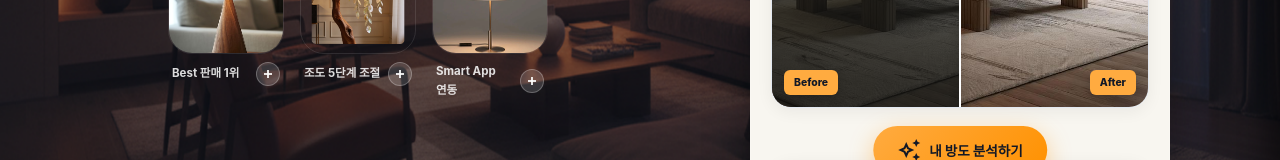
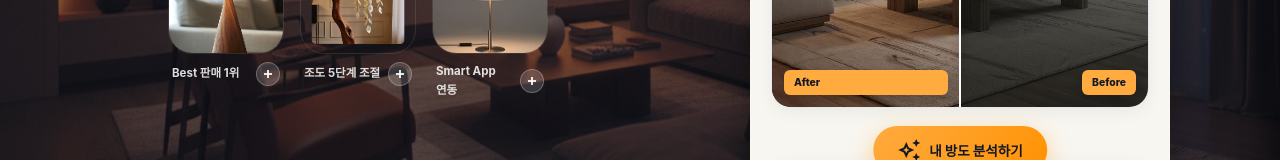
Before and after one commit to ltn3515-ui/viewlight, a React (Vite) app: page /bna-all in a window 1280 px wide. Shown: the part 546-706 px from the top of the page. Built offline with nearby package versions, Linux system fonts and the light colour scheme; no server answers.

Commit message:
feat: reverse comparison direction (left=bright/After, right=dark/Before), cache-aware aspect ratio loading

```diff
--- a/src/components/modals/ImageViewerModal.tsx
+++ b/src/components/modals/ImageViewerModal.tsx
@@ -8,14 +8,27 @@ export const ImageViewerModal: React.FC = () => {
   const isDragging = useRef(false);
   const hasDragged = useRef(false);
   const sliderRef = useRef<HTMLDivElement>(null);
+  const hiddenImgRef = useRef<HTMLImageElement>(null);
 
-  // Reset states when the modal is opened/changed
+  // Reset states when the modal is opened/changed, and immediately check if image is complete
   useEffect(() => {
     if (activeModal === 'imageViewer') {
       setSliderPos(50);
       setAspectRatio(null);
       isDragging.current = false;
       hasDragged.current = false;
+
+      // Handle cached images immediately
+      setTimeout(() => {
+        if (hiddenImgRef.current && hiddenImgRef.current.complete) {
+          const { naturalWidth, naturalHeight } = hiddenImgRef.current;
+          if (selectedProduct?.id === 'bna-home-zoom') {
+            setAspectRatio((naturalWidth / 2) / naturalHeight);
+          } else {
+            setAspectRatio(naturalWidth / naturalHeight);
+          }
+        }
+      }, 50);
     }
   }, [activeModal, selectedProduct]);
 
@@ -31,11 +44,18 @@ export const ImageViewerModal: React.FC = () => {
     setSliderPos(percentage);
   };
 
-  const handleMouseDown = (e: React.MouseEvent | React.TouchEvent) => {
+  const handleMouseDown = (e: React.MouseEvent) => {
     isDragging.current = true;
     hasDragged.current = false;
-    const clientX = 'touches' in e ? e.touches[0].clientX : e.clientX;
-    handleSliderMove(clientX);
+    handleSliderMove(e.clientX);
+  };
+
+  const handleTouchStart = (e: React.TouchEvent) => {
+    isDragging.current = true;
+    hasDragged.current = false;
+    if (e.touches.length > 0) {
+      handleSliderMove(e.touches[0].clientX);
+    }
   };
 
   const handleMouseMove = (e: React.MouseEvent) => {
@@ -98,6 +118,7 @@ export const ImageViewerModal: React.FC = () => {
 
         {/* Hidden image loader to detect natural dimensions and compute aspect ratio */}
         <img
+          ref={hiddenImgRef}
           src={selectedProduct.img}
           onLoad={handleImageLoad}
           style={{ display: 'none' }}
@@ -111,7 +132,7 @@ export const ImageViewerModal: React.FC = () => {
             style={{
               position: 'relative',
               width: '100%',
-              aspectRatio: aspectRatio ? `${aspectRatio}` : '1 / 1',
+              aspectRatio: aspectRatio ? `${aspectRatio}` : '1.5 / 1',
               maxHeight: '65vh',
               overflow: 'hidden',
               cursor: 'ew-resize',
@@ -122,12 +143,12 @@ export const ImageViewerModal: React.FC = () => {
               backgroundColor: '#111318',
             }}
             onMouseDown={handleMouseDown}
-            onTouchStart={handleMouseDown}
+            onTouchStart={handleTouchStart}
           >
             {selectedProduct.id === 'bna-home-zoom' ? (
               // Case 1: Side-by-side split image
               <>
-                {/* Before layer (left half of the combined image, scaled 200% and aligned left) */}
+                {/* Before layer - Base (left half of the combined image, B&W/dark, shown on the right side) */}
                 <div style={{ position: 'absolute', top: 0, left: 0, width: '100%', height: '100%', overflow: 'hidden' }}>
                   <img
                     src={selectedProduct.img}
@@ -142,10 +163,10 @@ export const ImageViewerModal: React.FC = () => {
                       pointerEvents: 'none',
                     }}
                   />
-                  <span className="bna-tag-badge before-badge" style={{ pointerEvents: 'none' }}>Before</span>
+                  <span className="bna-tag-badge before-badge" style={{ pointerEvents: 'none', right: '12px', left: 'auto' }}>Before</span>
                 </div>
 
-                {/* After layer (right half of the combined image, scaled 200% and aligned right, clipped by slider position) */}
+                {/* After layer - Overlay (right half of the combined image, warm/bright, shown on the left side, clipped from the right) */}
                 <div
                   style={{
                     position: 'absolute',
@@ -154,8 +175,8 @@ export const ImageViewerModal: React.FC = () => {
                     width: '100%',
                     height: '100%',
                     overflow: 'hidden',
-                    clipPath: `inset(0 0 0 ${sliderPos}%)`,
-                    WebkitClipPath: `inset(0 0 0 ${sliderPos}%)`,
+                    clipPath: `inset(0 ${100 - sliderPos}% 0 0)`,
+                    WebkitClipPath: `inset(0 ${100 - sliderPos}% 0 0)`,
                     transition: isDragging.current ? 'none' : 'clip-path 0.1s ease-out, -webkit-clip-path 0.1s ease-out',
                   }}
                 >
@@ -172,13 +193,13 @@ export const ImageViewerModal: React.FC = () => {
                       pointerEvents: 'none',
                     }}
                   />
-                  <span className="bna-tag-badge after-badge" style={{ pointerEvents: 'none', right: '12px', left: 'auto' }}>After</span>
+                  <span className="bna-tag-badge after-badge" style={{ pointerEvents: 'none', left: '12px', right: 'auto' }}>After</span>
                 </div>
               </>
             ) : (
               // Case 2: Single image with dark/warm contrast filters
               <>
-                {/* Before layer (dark filter applied) */}
+                {/* Before layer - Base (dark filter applied, shown on the right side) */}
                 <div style={{ position: 'absolute', top: 0, left: 0, width: '100%', height: '100%', overflow: 'hidden' }}>
                   <img
                     src={selectedProduct.img}
@@ -191,10 +212,10 @@ export const ImageViewerModal: React.FC = () => {
                       pointerEvents: 'none',
                     }}
                   />
-                  <span className="bna-tag-badge before-badge" style={{ pointerEvents: 'none' }}>Before</span>
+                  <span className="bna-tag-badge before-badge" style={{ pointerEvents: 'none', right: '12px', left: 'auto' }}>Before</span>
                 </div>
 
-                {/* After layer (warm filter applied, clipped by slider position) */}
+                {/* After layer - Overlay (warm filter applied, shown on the left side, clipped from the right) */}
                 <div
                   style={{
                     position: 'absolute',
@@ -203,8 +224,8 @@ export const ImageViewerModal: React.FC = () => {
                     width: '100%',
                     height: '100%',
                     overflow: 'hidden',
-                    clipPath: `inset(0 0 0 ${sliderPos}%)`,
-                    WebkitClipPath: `inset(0 0 0 ${sliderPos}%)`,
+                    clipPath: `inset(0 ${100 - sliderPos}% 0 0)`,
+                    WebkitClipPath: `inset(0 ${100 - sliderPos}% 0 0)`,
                     transition: isDragging.current ? 'none' : 'clip-path 0.1s ease-out, -webkit-clip-path 0.1s ease-out',
                   }}
                 >
@@ -219,7 +240,7 @@ export const ImageViewerModal: React.FC = () => {
                       pointerEvents: 'none',
                     }}
                   />
-                  <span className="bna-tag-badge after-badge" style={{ pointerEvents: 'none', right: '12px', left: 'auto' }}>After</span>
+                  <span className="bna-tag-badge after-badge" style={{ pointerEvents: 'none', left: '12px', right: 'auto' }}>After</span>
                 </div>
               </>
             )}
--- a/src/pages/BnaAllPage.tsx
+++ b/src/pages/BnaAllPage.tsx
@@ -154,16 +154,16 @@ export const BnaAllPage: React.FC = () => {
                   aspectRatio: aspectRatio ? `${aspectRatio}` : '1.5 / 1'
                 }}
               >
-                {/* After 이미지 (밝은 기본 배경 - 100% width) */}
-                <div className="bna-image-after" style={{ width: '100%', height: '100%', position: 'absolute', top: 0, left: 0, borderRight: 'none', zIndex: 1 }}>
-                  <img src="img/livingroom.jpg" alt="거실 애프터" onLoad={handleImageLoad} style={{ width: '100%', height: '100%', display: 'block', objectFit: 'cover' }} />
-                  <span className="bna-tag-badge after-badge" style={{ right: '12px', left: 'auto' }}>After</span>
+                {/* Before 이미지 (어두운 기본 배경 - 100% width) */}
+                <div className="bna-image-before" style={{ width: '100%', height: '100%', position: 'absolute', top: 0, left: 0, zIndex: 1 }}>
+                  <img src="img/livingroom.jpg" alt="거실 비포" style={{ width: '100%', height: '100%', display: 'block', objectFit: 'cover' }} />
+                  <span className="bna-tag-badge before-badge" style={{ right: '12px', left: 'auto' }}>Before</span>
                 </div>
 
-                {/* Before 이미지 (어두운 오버레이 - width 조절 가능) */}
+                {/* After 이미지 (밝은 아프터 오버레이 - width 조절 가능) */}
                 <div
-                  className="bna-image-before"
-                  id="bna-before-overlay"
+                  className="bna-image-after"
+                  id="bna-after-overlay"
                   style={{
                     position: 'absolute',
                     top: 0,
@@ -172,11 +172,12 @@ export const BnaAllPage: React.FC = () => {
                     height: '100%',
                     overflow: 'hidden',
                     zIndex: 2,
+                    borderRight: 'none',
                     transition: isDragging.current ? 'none' : 'width 0.1s ease-out',
                   }}
                 >
-                  <img src="img/livingroom.jpg" alt="거실 비포" style={{ width: '100%', height: '100%', display: 'block', objectFit: 'cover', maxWidth: 'none' }} />
-                  <span className="bna-tag-badge before-badge" style={{ left: '12px' }}>Before</span>
+                  <img src="img/livingroom.jpg" alt="거실 애프터" onLoad={handleImageLoad} style={{ width: '100%', height: '100%', display: 'block', objectFit: 'cover', maxWidth: 'none' }} />
+                  <span className="bna-tag-badge after-badge" style={{ left: '12px' }}>After</span>
                 </div>
 
                 {/* 슬라이더 컨트롤러 핸들 */}
```
